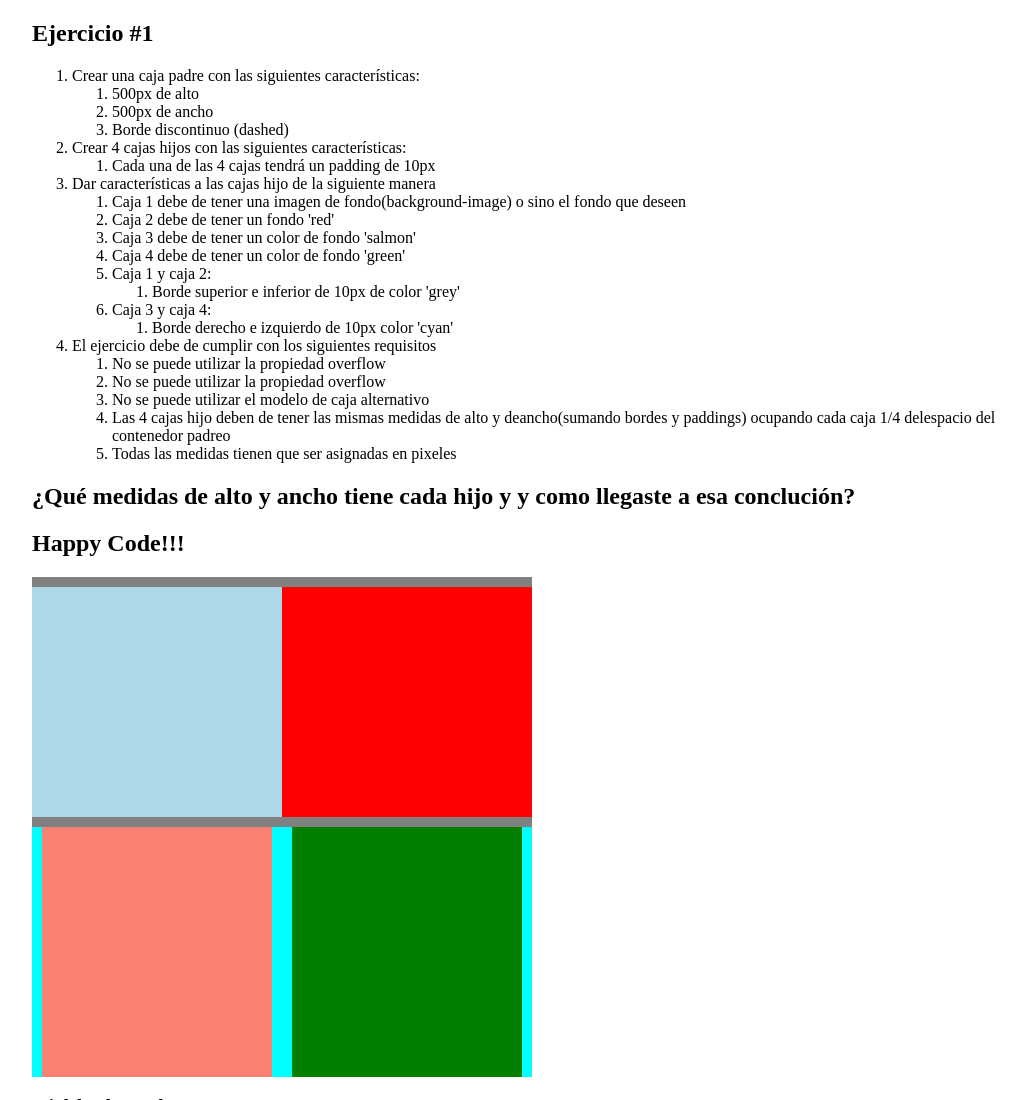
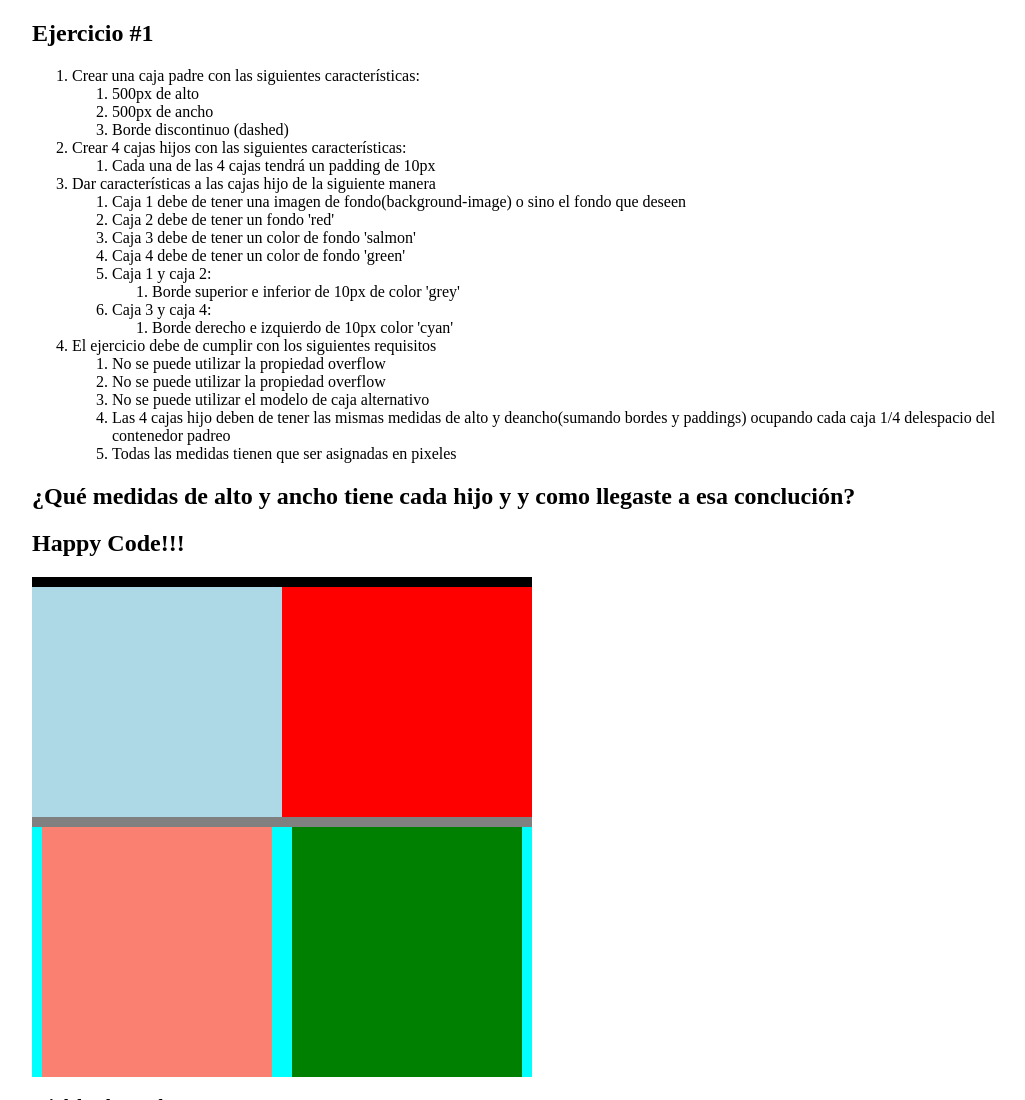
Before and after one commit to SantiagoLE/Modelado_Caja, a plain HTML site: page index.html in a window 1280 px wide. Shown: the top 1100 px of the page, without its empty margins (96-1121 px from the left). Drawn offline with Linux system fonts and the light colour scheme.

Commit message:
cambio border-top

```diff
--- a/styles.css
+++ b/styles.css
@@ -9,7 +9,7 @@ section{
 }
 
 .hijo1, .hijo2{
-    border-top: 10px solid grey;
+    border-top: 10px solid black;
     border-bottom: 10px solid grey;
     width: 230px;
     height: 210px;
```
